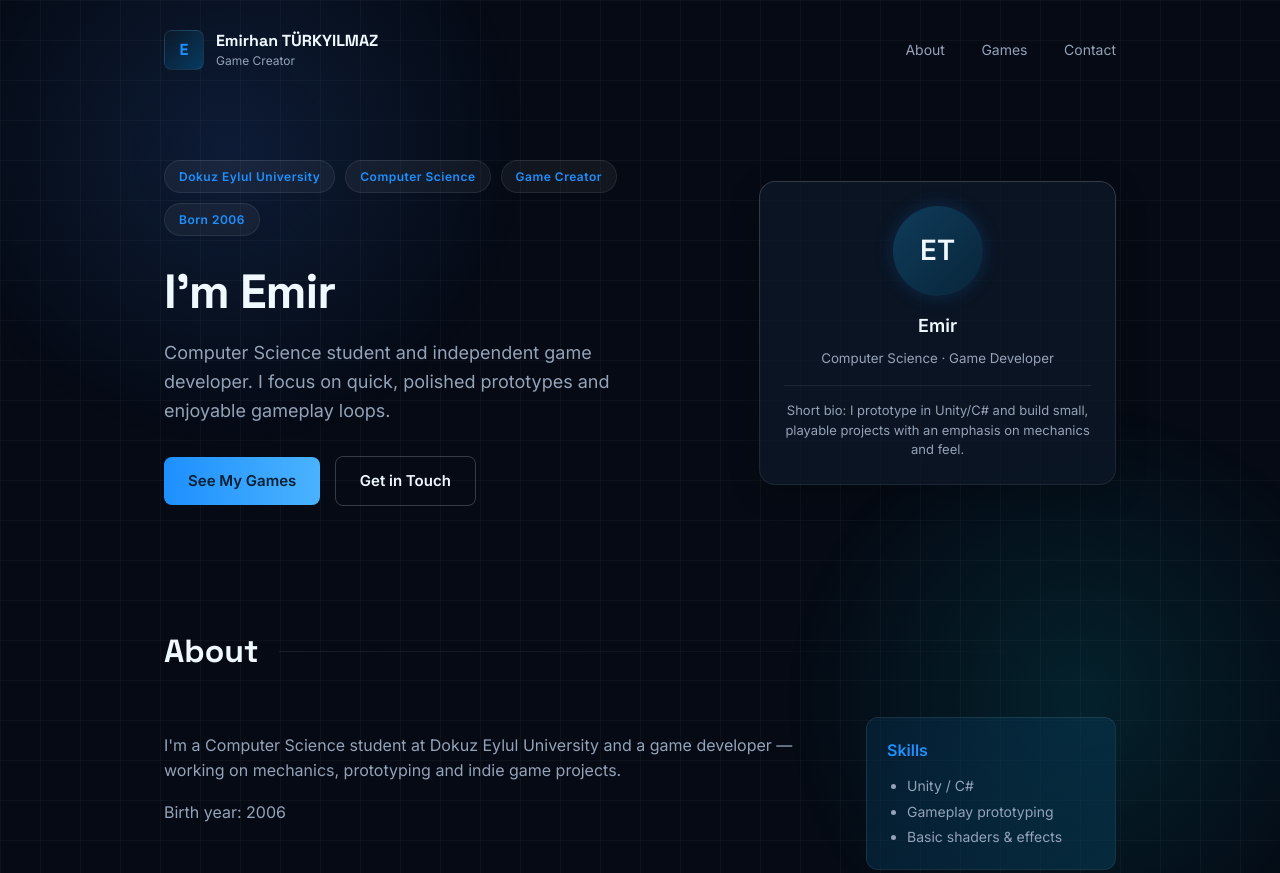
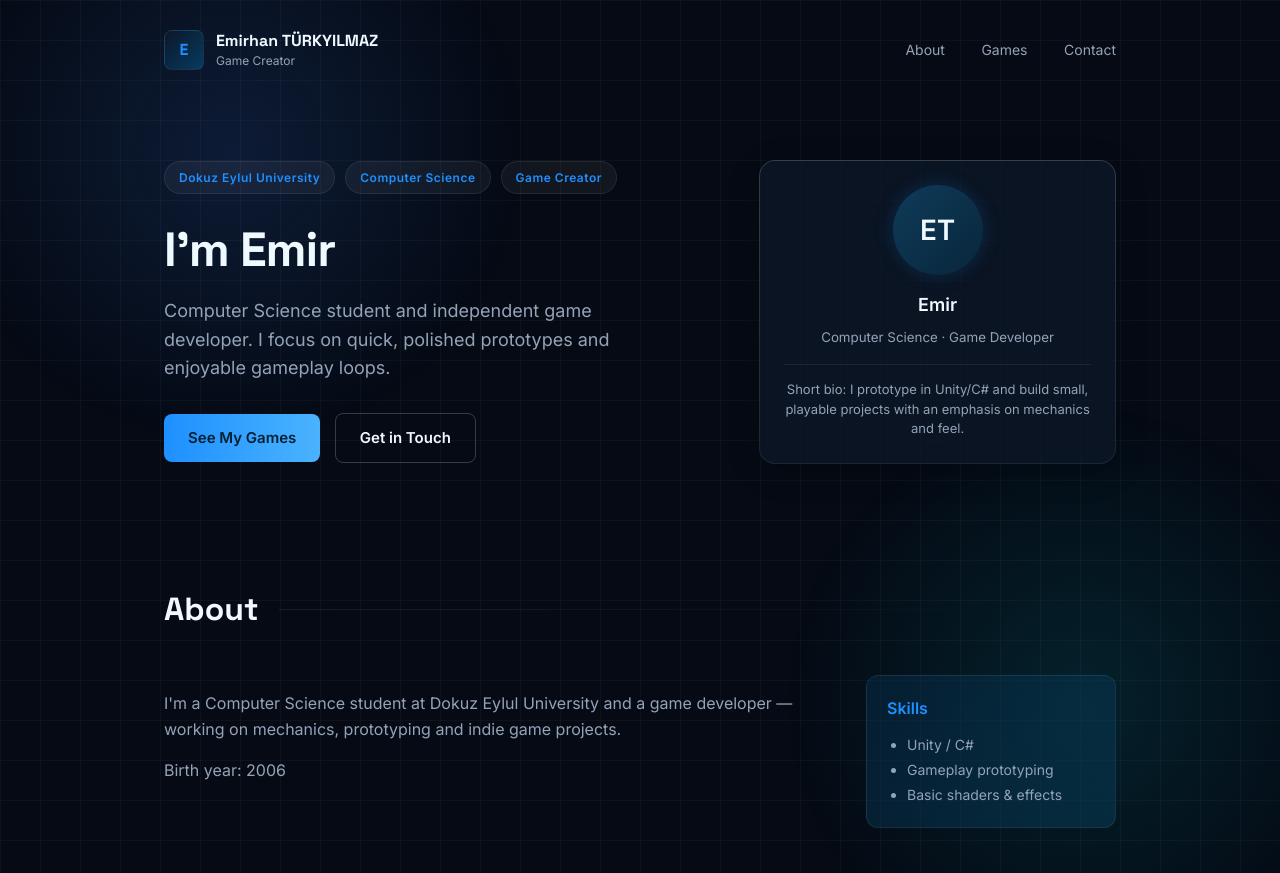
Before and after one commit to EmirT46/deneme, a plain HTML site: page index.html in a window 1280 px wide. Shown: the top 873 px of the page. Drawn offline with Linux system fonts and the light colour scheme.

Commit message:
Update index.html

```diff
--- a/index.html
+++ b/index.html
@@ -382,7 +382,7 @@
             <span class="tag">Dokuz Eylul University</span>
             <span class="tag">Computer Science</span>
             <span class="tag">Game Creator</span>
-            <span class="tag">Born 2006</span>
+
           </div>
           <h2>I'm Emir</h2>
           <p>
```
